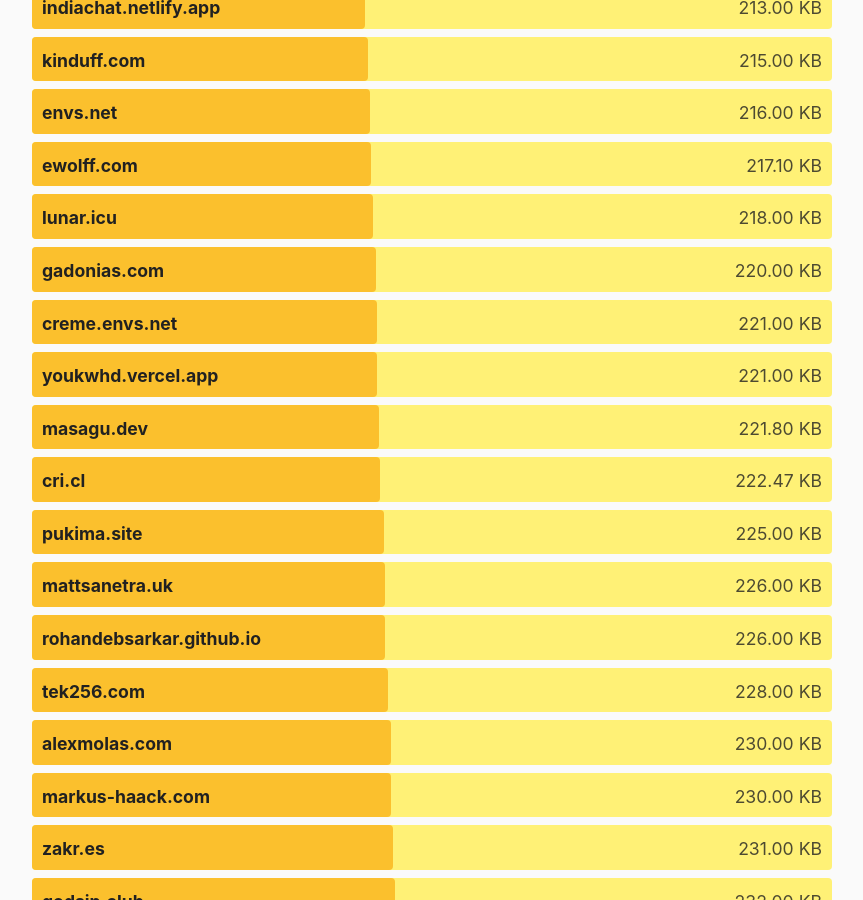
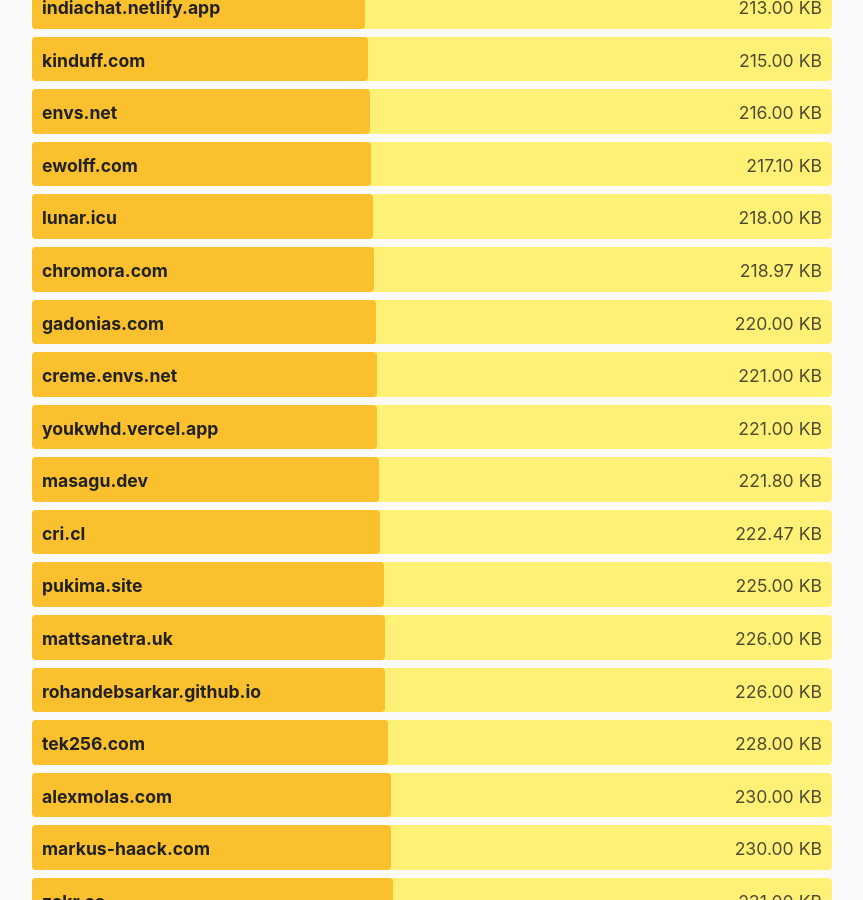
Before and after one commit to kevquirk/512kb.club, a Jekyll site: the page built from index.md, in a window 1280 px wide and 900 px high, scrolled down 33149 px. Shown: the whole window, without its empty margins (208-1071 px from the left). Built offline with Jekyll 4.4.1, drawn with Linux system fonts in a browser that asks for light colours.

Commit message:
Add chromora.com

```diff
--- a/_data/sites.yml
+++ b/_data/sites.yml
@@ -3907,3 +3907,8 @@
   url: https://zwieratko.sk/
   size: 28.07
   last_checked: 2024-02-11
+
+- domain: chromora.com
+  url: https://chromora.com
+  size: 218.97
+  last_checked: 2024-05-10
```
